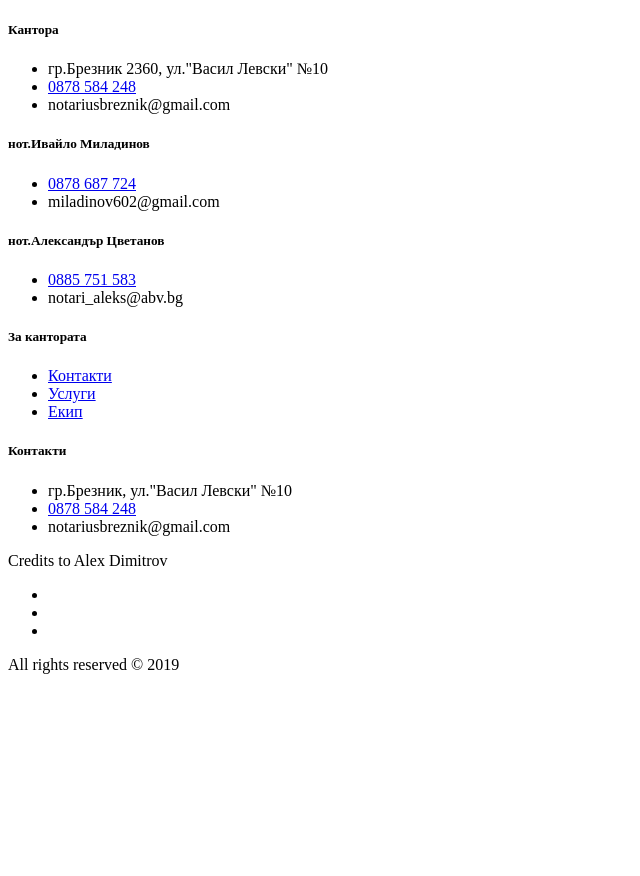
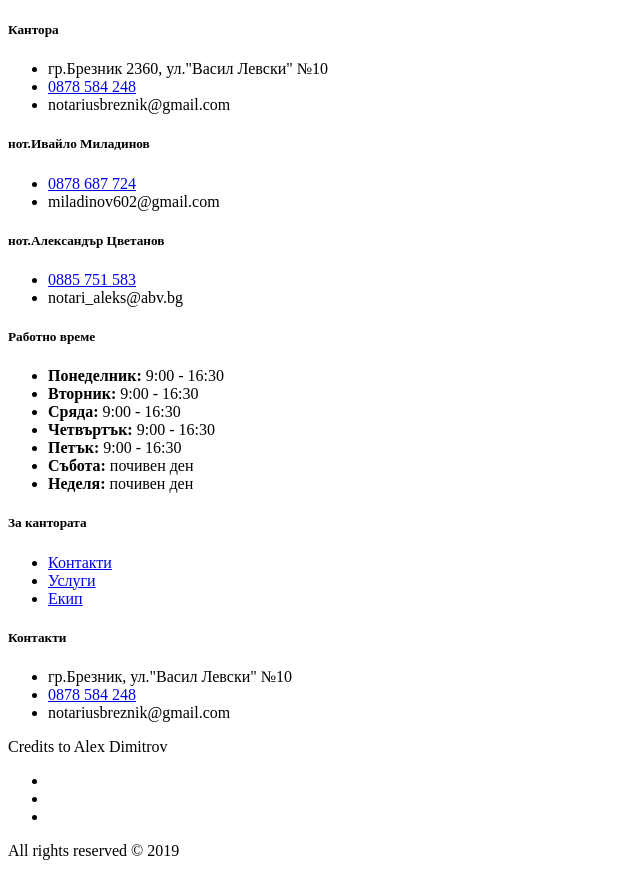
Before and after one commit to alexdimitrov2000/Notary-Office, a Jekyll site: the page built from contacts.html, in a window 1280 px wide, cut to the strip 359-1235 px from the top of the page. Shown: the whole strip, without its empty margins (0-640 px from the left). Built offline with Jekyll 4.4.1, drawn with Linux system fonts in a browser that asks for light colours; before the commit the page ends 1049 px from its top, so only the background shows below that.

Commit message:
Added work-time information to the contacts-page, styled it and made it responsive.

```diff
--- a/contacts.html
+++ b/contacts.html
@@ -37,6 +37,39 @@ icon: fa-concierge-bell
                         <li class="email-address">notari_aleks@abv.bg</li>
                     </ul>
                 </div>
+                <div class="work-time">
+                    <h5>Работно време</h5>
+                    <ul>
+                        <li>
+                            <strong class="day">Понеделник:</strong>
+                            <span class="time">9:00 - 16:30</span>
+                        </li>
+                        <li>
+                            <strong class="day">Вторник:</strong>
+                            <span class="time">9:00 - 16:30</span>
+                        </li>
+                        <li>
+                            <strong class="day">Сряда:</strong>
+                            <span class="time">9:00 - 16:30</span>
+                        </li>
+                        <li>
+                            <strong class="day">Четвъртък:</strong>
+                            <span class="time">9:00 - 16:30</span>
+                        </li>
+                        <li>
+                            <strong class="day">Петък:</strong>
+                            <span class="time">9:00 - 16:30</span>
+                        </li>
+                        <li>
+                            <strong class="day">Събота:</strong>
+                            <span class="time">почивен ден</span>
+                        </li>
+                        <li>
+                            <strong class="day">Неделя:</strong>
+                            <span class="time">почивен ден</span>
+                        </li>
+                    </ul>
+                </div>
             </div>
         </main>
     </div>
```
Also changed, not shown: _assets/scss/_site-main.scss (+45 -4 lines), docs/contacts/index.html (+33 -0 lines), docs/css/site.css (+30 -5 lines).
